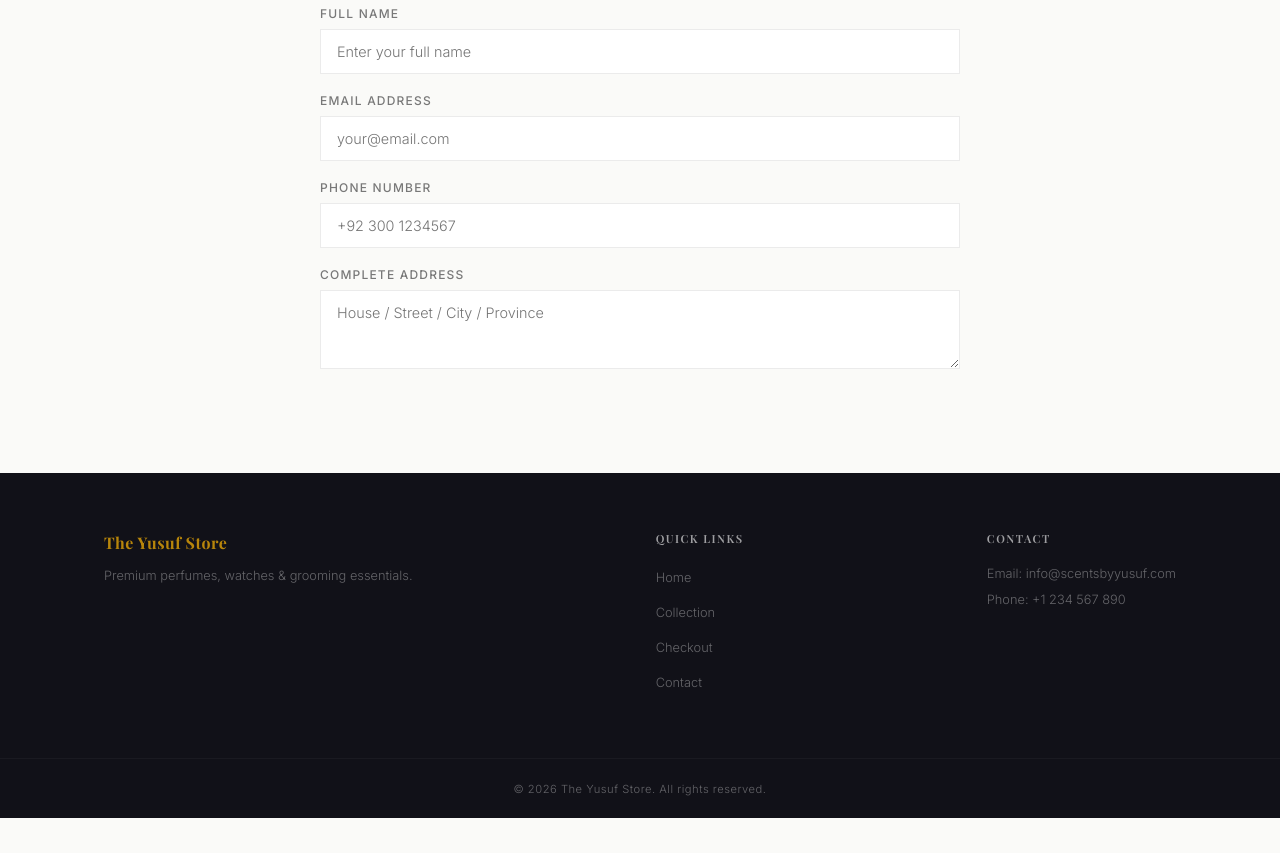
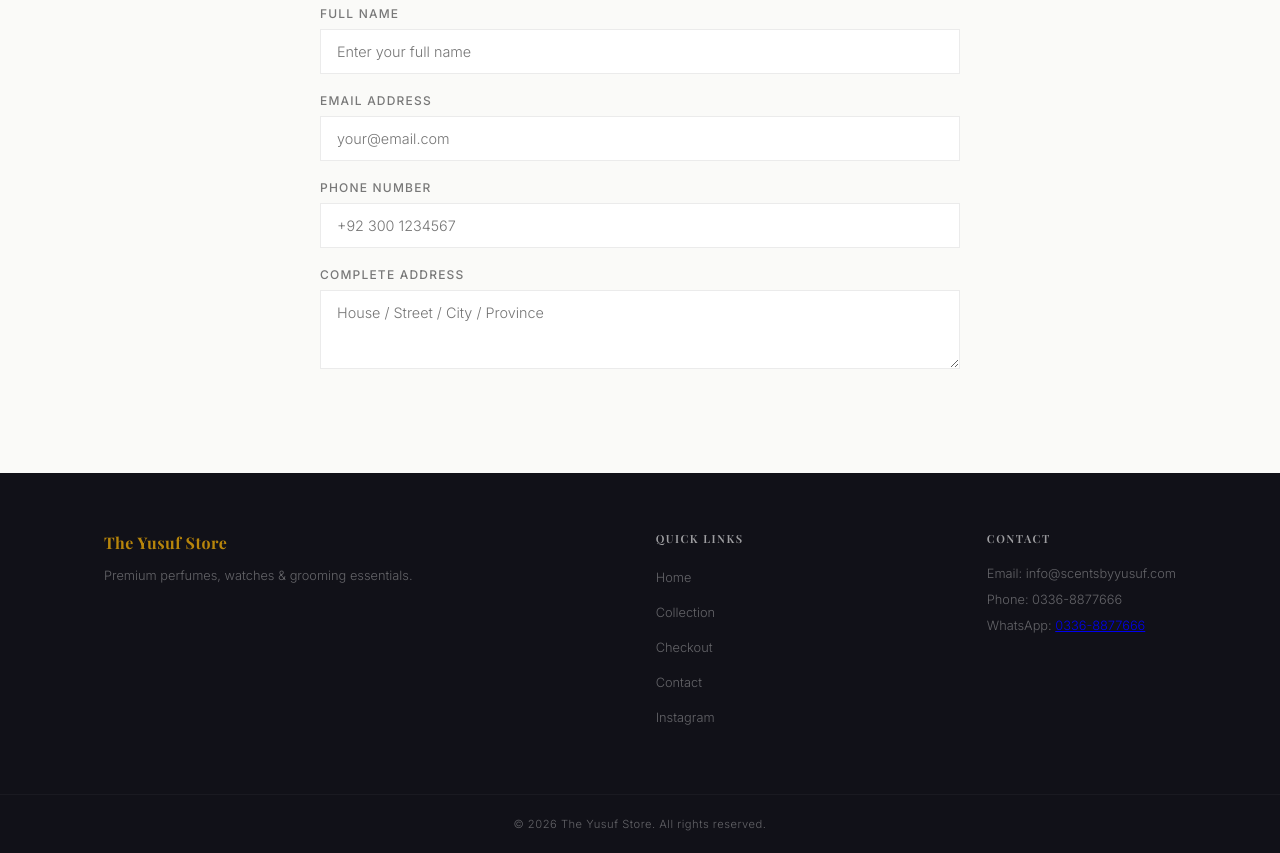
Before and after one commit to Ahmedjutt2463/The-yusuf-Store, a website: page checkout.html in a window 1280 px wide. Shown: the part 440-1293 px from the top of the page. Before the commit the page ends 1258 px from the top, so only its background shows below. Drawn offline with nearby package versions, Linux system fonts and the light colour scheme; a web font is replaced by a local one.

Commit message:
Add Instagram link to quick links and WhatsApp number to footer on all pages

```diff
--- a/checkout.html
+++ b/checkout.html
@@ -90,12 +90,14 @@
           <li><a href="collection.html">Collection</a></li>
           <li><a href="checkout.html">Checkout</a></li>
           <li><a href="index.html#contact">Contact</a></li>
+          <li><a href="https://www.instagram.com/theyusufstore" target="_blank" rel="noopener">Instagram</a></li>
         </ul>
       </div>
       <div class="footer-contact">
         <h4>Contact</h4>
         <p>Email: info@scentsbyyusuf.com</p>
-        <p>Phone: +1 234 567 890</p>
+        <p>Phone: 0336-8877666</p>
+        <p>WhatsApp: <a href="https://wa.me/923368877666" target="_blank" rel="noopener">0336-8877666</a></p>
       </div>
     </div>
     <div class="footer-bottom">
```
Also changed, not shown: codex.html (+2 -0 lines), collection.html (+2 -0 lines), derma.html (+2 -0 lines), diab-cure.html (+2 -0 lines), gloid.html (+2 -0 lines), hair-revive-gel.html (+2 -0 lines), index.html (+2 -0 lines), lypospheric-c.html (+2 -0 lines), ovasetal.html (+2 -0 lines), perfumes.html (+2 -0 lines), skincare.html (+2 -0 lines), sweethead.html (+2 -0 lines), testim.html (+2 -0 lines), xocoaura.html (+2 -0 lines).
